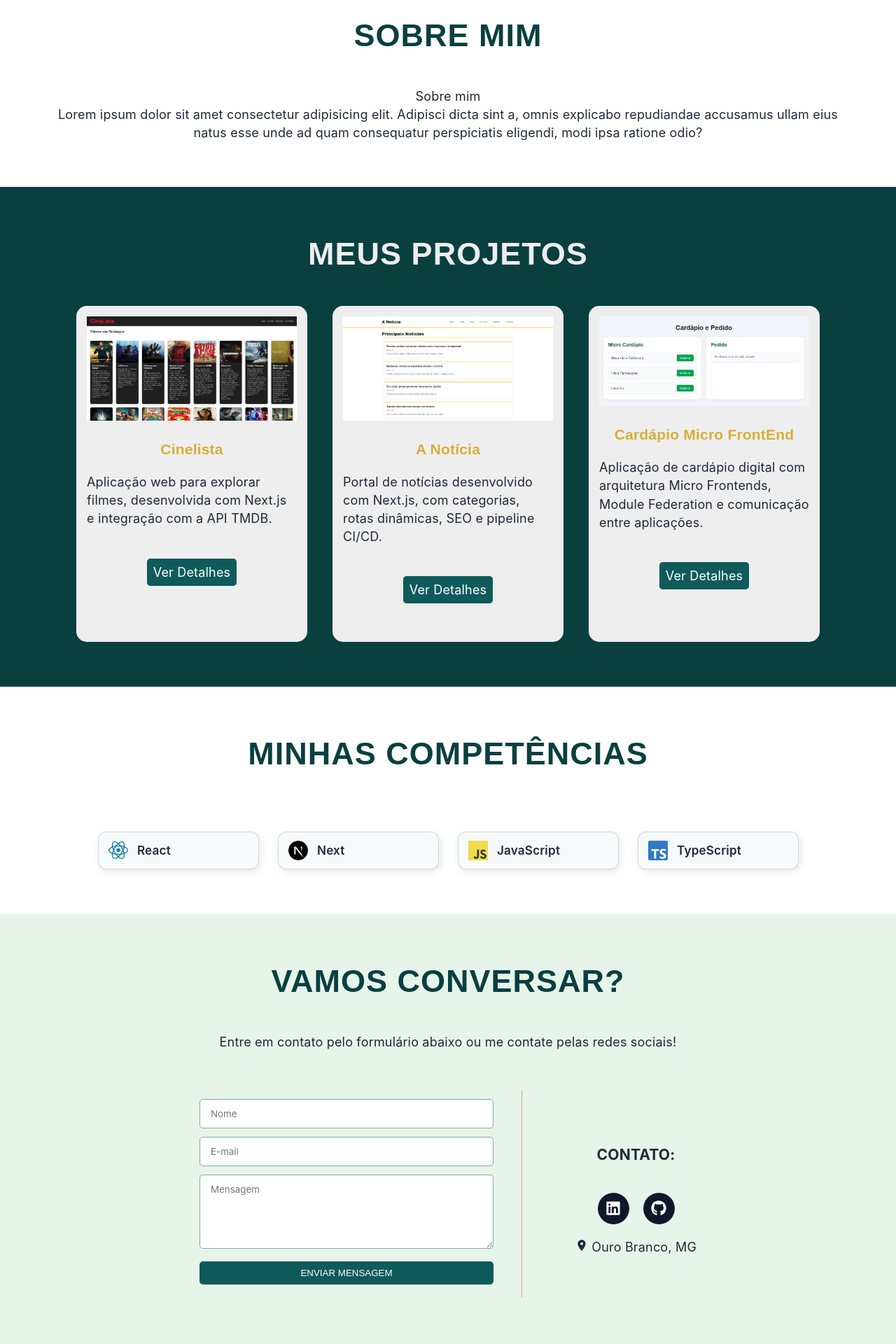
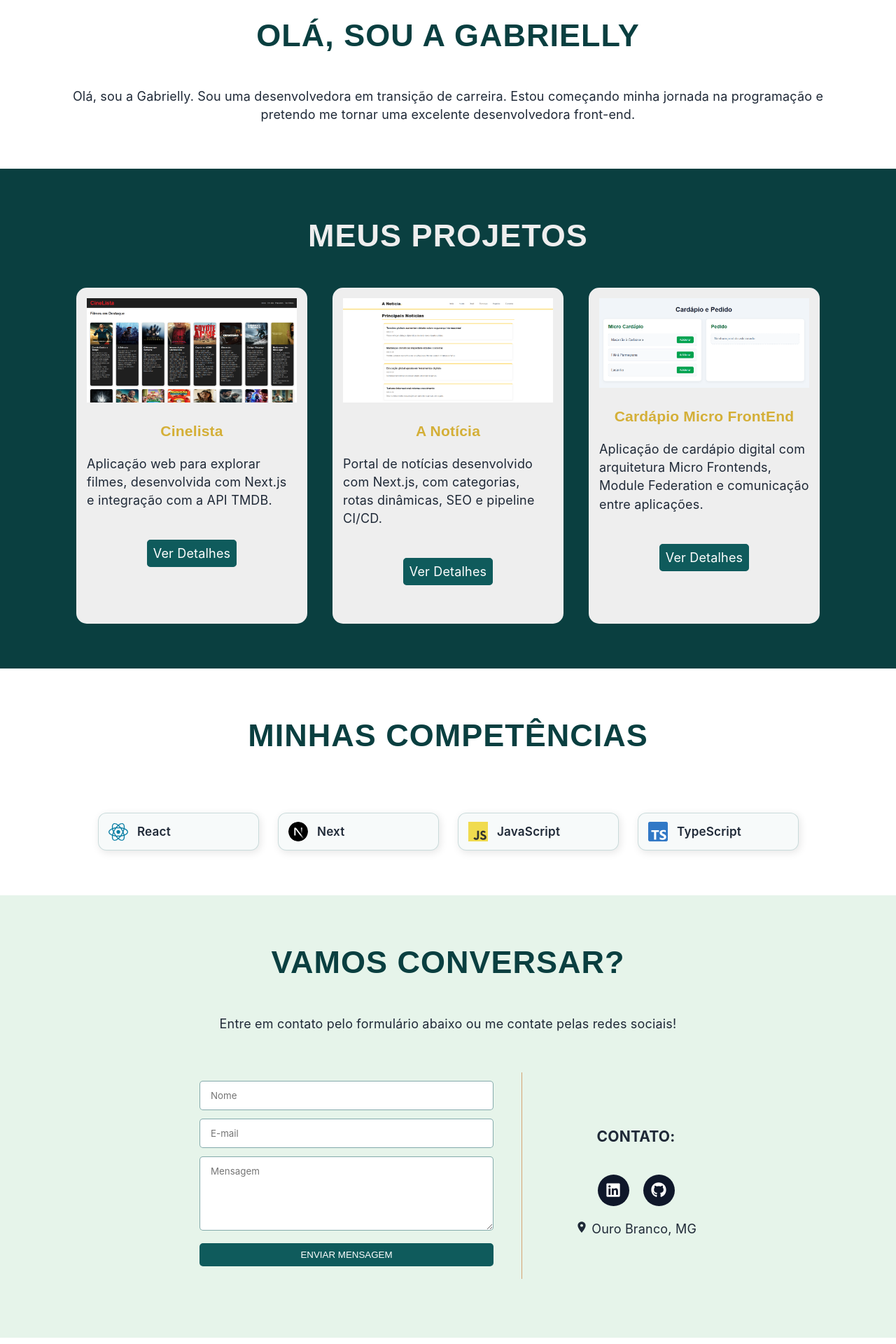
Before and after one commit to gabriellysaless/portifolio, a React (Vite) app: page / in a window 1280 px wide. Shown: the part 120-2040 px from the top of the page at 70% size. Built offline with nearby package versions, Linux system fonts and the light colour scheme.

Commit message:
refactor: estrutura reorganizada da página Home em seções

```diff
--- a/src/App.jsx
+++ b/src/App.jsx
@@ -1,75 +1,7 @@
-import styles from './App.module.css';
-
 import { BrowserRouter, Routes, Route } from 'react-router-dom';
-
-import Card from './components/Card';
 import Header from './components/Header';
-import Section from './components/Section';
-import SkillTag from './components/SkillTag';
-import Form from './components/Form';
-import IconButton from './components/IconButton/IconButton';
-
-import aNoticia from './assets/a-noticia.png';
-import cinelista from './assets/cinelista.png';
-import cardapio from './assets/cardapio.png';
-import reactImg from './assets/react.svg';
-import nextImg from './assets/next.svg';
-import javaImg from './assets/javascript.svg';
-import typeImg from './assets/typescript.svg';
-
-import { FaLinkedin, FaGithub } from "react-icons/fa";
-import { IoMdPin } from "react-icons/io";
+import Home from './pages/Home/Home';
 import ProjetoDetalhes from './pages/ProjetoDetalhes/ProjetoDetalhes';
-
-function Home() {
-
-  return (
-    <>
-      <Section id={"sobre"} title={"Sobre mim"}>
-        <p>Sobre mim</p>
-        <p>Lorem ipsum dolor sit amet consectetur adipisicing elit. Adipisci dicta sint a, omnis explicabo repudiandae accusamus ullam eius natus esse unde ad quam consequatur perspiciatis eligendi, modi ipsa ratione odio?</p>
-      </Section>
-
-      <Section id={"projetos"} title={"Meus Projetos"} variant={"projetos"}>
-        <div className={styles.projetosContainer}>
-          <Card imagem={cinelista} title={"Cinelista"} id={"cinelista"}>
-            <p>Aplicação web para explorar filmes, desenvolvida com Next.js e integração com a API TMDB.</p>
-          </Card>
-          <Card imagem={aNoticia} title={"A Notícia"} id={"blog-a-noticia"}>
-            <p>Portal de notícias desenvolvido com Next.js, com categorias, rotas dinâmicas, SEO e pipeline CI/CD.</p>
-          </Card>
-          <Card imagem={cardapio} title={"Cardápio Micro FrontEnd"} id={"cardapio-micro-frontend"}>
-            <p>Aplicação de cardápio digital com arquitetura Micro Frontends, Module Federation e comunicação entre aplicações.</p>
-          </Card>
-        </div>
-      </Section>
-
-      <Section id={"habilidades"} title={"Minhas Competências"}>
-        <div className={styles.skillsContainer}>
-          <SkillTag imagem={reactImg} name={"React"}/>
-          <SkillTag imagem={nextImg} name={"Next"}/>
-          <SkillTag imagem={javaImg} name={"JavaScript"}/>
-          <SkillTag imagem={typeImg} name={"TypeScript"}/>
-        </div>
-      </Section>
-
-      <Section id={"contato"} title={"Vamos Conversar?"} variant={"contato"}>
-        <p>Entre em contato pelo formulário abaixo ou me contate pelas redes sociais!</p>
-        <div className={styles.contatoContainer}>
-          <Form></Form>
-          <div>
-            <h3>CONTATO:</h3>
-            <div className={styles.redesContainer}>
-              <IconButton icon={<FaLinkedin />} link={"https://www.linkedin.com/in/gabrielly-de-oliveira-sales-almeida-71ab2424a/"}/>
-              <IconButton icon={<FaGithub />} link={"https://github.com/gabriellysaless"}/>
-            </div>
-            <span><IoMdPin /> Ouro Branco, MG</span>
-          </div>
-        </div>
-      </Section>
-    </>
-  )
-}
 
 export default function App() {
   return(
--- a/src/App.module.css
+++ /dev/null
@@ -1,40 +0,0 @@
-.projetosContainer {
-    display: flex;
-    flex-wrap: wrap; /* Permite que os cards quebrem de linha se não couberem */
-    gap: 2rem; /* Cria um espaçamento uniforme entre os cards */
-    justify-content: center; /* Centraliza os cards na tela */
-}
-
-.skillsContainer {
-    display: flex;
-    flex-wrap: wrap;
-    gap: 1.5rem;
-    justify-content: center;
-    margin-top: 2rem;
-}
-
-.contatoContainer {
-    display: flex;
-    align-items: center;
-    justify-content: center;
-    flex-wrap: wrap;
-    gap: 2rem;
-    margin-top: 2rem;
-}
-
-.redesContainer {
-    display: flex;
-    align-items: center;
-    justify-content: center;
-}
-
-.redesContainer h3 {
-    display: block;
-}
-
-@media (max-width: 768px) {
-    .contatoContainer {
-        flex-direction: column;
-        gap: 1.5rem;
-    }
-}
--- /dev/null
+++ b/src/pages/Home/Home.jsx
@@ -0,0 +1,18 @@
+import Projetos from './sections/Projetos';
+import Habilidades from './sections/Habilidades';
+import Contato from './sections/Contato';
+import Sobre from './sections/Sobre';
+
+export default function Home() {
+
+  return (
+    <>
+
+      <Sobre/>
+      <Projetos/>
+      <Habilidades/>
+      <Contato/>
+
+    </>
+  )
+}
--- /dev/null
+++ b/src/pages/Home/sections/Contato/Contato.module.css
@@ -0,0 +1,21 @@
+.contato {
+    display: flex;
+    align-items: center;
+    justify-content: center;
+    flex-wrap: wrap;
+    gap: 2rem;
+    margin-top: 2rem;
+}
+
+.contato__redes {
+    display: flex;
+    align-items: center;
+    justify-content: center;
+}
+
+@media (max-width: 768px) {
+    .contato {
+        flex-direction: column;
+        gap: 1.5rem;
+    }
+}
--- /dev/null
+++ b/src/pages/Home/sections/Contato/index.jsx
@@ -0,0 +1,27 @@
+import styles from './Contato.module.css';
+
+import Section from '../../../../components/Section';
+import Form from '../../../../components/Form';
+import IconButton from '../../../../components/IconButton/IconButton';
+
+import { FaLinkedin, FaGithub } from "react-icons/fa";
+import { IoMdPin } from "react-icons/io";
+
+export default function Contato() {
+    return(
+        <Section id={"contato"} title={"Vamos Conversar?"} variant={"contato"}>
+            <p>Entre em contato pelo formulário abaixo ou me contate pelas redes sociais!</p>
+            <div className={styles.contato}>
+                <Form/>
+                <div>
+                    <h3>CONTATO:</h3>
+                    <div className={styles.contato__redes}>
+                    <IconButton icon={<FaLinkedin />} link={"https://www.linkedin.com/in/gabrielly-de-oliveira-sales-almeida-71ab2424a/"}/>
+                    <IconButton icon={<FaGithub />} link={"https://github.com/gabriellysaless"}/>
+                    </div>
+                    <span><IoMdPin /> Ouro Branco, MG</span>
+                </div>
+            </div>
+        </Section>
+    )
+}
--- /dev/null
+++ b/src/pages/Home/sections/Habilidades/Habilidades.module.css
@@ -0,0 +1,7 @@
+.habilidades {
+    display: flex;
+    flex-wrap: wrap;
+    gap: 1.5rem;
+    justify-content: center;
+    margin-top: 2rem;
+}
--- /dev/null
+++ b/src/pages/Home/sections/Habilidades/index.jsx
@@ -0,0 +1,23 @@
+import Section from '../../../../components/Section';
+import SkillTag from '../../../../components/SkillTag';
+
+import reactImg from '../../../../assets/react.svg';
+import nextImg from '../../../../assets/next.svg';
+import javaImg from '../../../../assets/javascript.svg';
+import typeImg from '../../../../assets/typescript.svg';
+
+import styles from './Habilidades.module.css';
+
+
+export default function Habilidades() {
+    return(
+        <Section id={"habilidades"} title={"Minhas Competências"}>
+            <div className={styles.habilidades}>
+                <SkillTag imagem={reactImg} name={"React"}/>
+                <SkillTag imagem={nextImg} name={"Next"}/>
+                <SkillTag imagem={javaImg} name={"JavaScript"}/>
+                <SkillTag imagem={typeImg} name={"TypeScript"}/>
+            </div>
+      </Section>
+    )
+}
--- /dev/null
+++ b/src/pages/Home/sections/Projetos/Projetos.module.css
@@ -0,0 +1,6 @@
+.projetos {
+    display: flex;
+    flex-wrap: wrap; /* Permite que os cards quebrem de linha se não couberem */
+    gap: 2rem; /* Cria um espaçamento uniforme entre os cards */
+    justify-content: center; /* Centraliza os cards na tela */
+}
--- /dev/null
+++ b/src/pages/Home/sections/Projetos/index.jsx
@@ -0,0 +1,24 @@
+import Section from '../../../../components/Section';
+import Card from '../../../../components/Card';
+import styles from './Projetos.module.css';
+import aNoticia from '../../../../assets/a-noticia.png';
+import cinelista from '../../../../assets/cinelista.png';
+import cardapio from '../../../../assets/cardapio.png';
+
+export default function Projetos() {
+    return(
+        <Section id={"projetos"} title={"Meus Projetos"} variant={"projetos"}>
+            <div className={styles.projetos}>
+                <Card imagem={cinelista} title={"Cinelista"} id={"cinelista"}>
+                    <p>Aplicação web para explorar filmes, desenvolvida com Next.js e integração com a API TMDB.</p>
+                </Card>
+                <Card imagem={aNoticia} title={"A Notícia"} id={"blog-a-noticia"}>
+                    <p>Portal de notícias desenvolvido com Next.js, com categorias, rotas dinâmicas, SEO e pipeline CI/CD.</p>
+                </Card>
+                <Card imagem={cardapio} title={"Cardápio Micro FrontEnd"} id={"cardapio-micro-frontend"}>
+                    <p>Aplicação de cardápio digital com arquitetura Micro Frontends, Module Federation e comunicação entre aplicações.</p>
+                </Card>
+            </div>
+        </Section>
+    )
+}
--- /dev/null
+++ b/src/pages/Home/sections/Sobre/index.jsx
@@ -0,0 +1,9 @@
+import Section from '../../../../components/Section';
+
+export default function Sobre() {
+    return(
+        <Section id={"sobre"} title={"Olá, sou a Gabrielly"}>
+            <p>Olá, sou a Gabrielly. Sou uma desenvolvedora em transição de carreira. Estou começando minha jornada na programação e pretendo me tornar uma excelente desenvolvedora front-end.</p>
+        </Section>
+    )
+}
```
Also changed, not shown: src/assets/logo-escura.jpg (deleted), src/pages/Home/Home.module.css (added).
